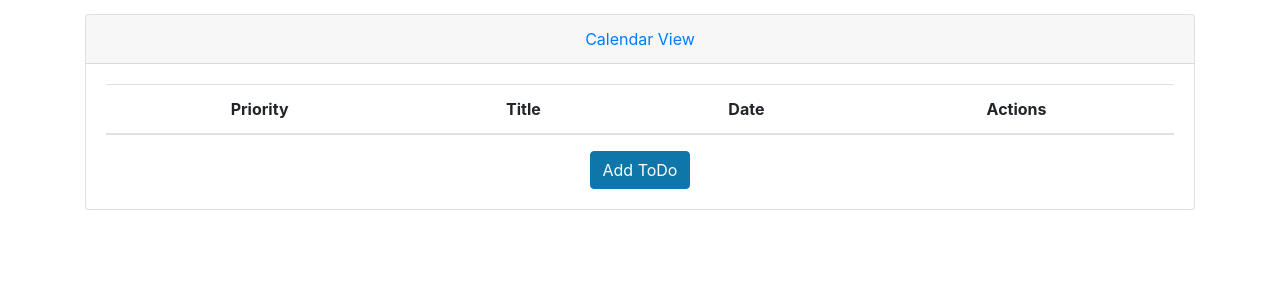
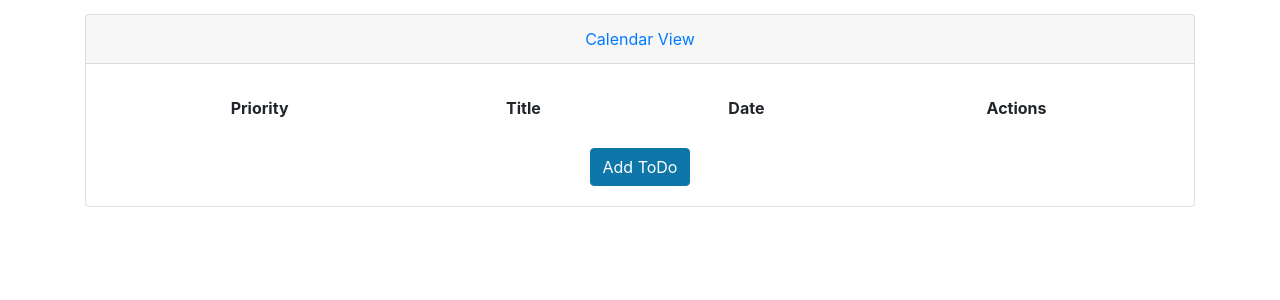
Before and after one commit to zacharysgoldberg/To-Do-App, a FastAPI app: template app/src/templates/home.html in a window 1280 px wide. Shown: the part 56-356 px from the top of the page. Run offline with FastAPI, Linux system fonts and the light colour scheme; the template is opened without the code that fills it, so the values that code supplies are empty; some libraries are stand-ins or nearby versions.

Commit message:
borderless table

```diff
--- a/app/src/templates/home.html
+++ b/app/src/templates/home.html
@@ -6,7 +6,7 @@
     <div class="card-body">
       <div>
       </div>
-      <table class="table table-hover">
+      <table class="table table-borderless">
         <thead>
           <tr>
             <th scope="col">Priority</th>
```
